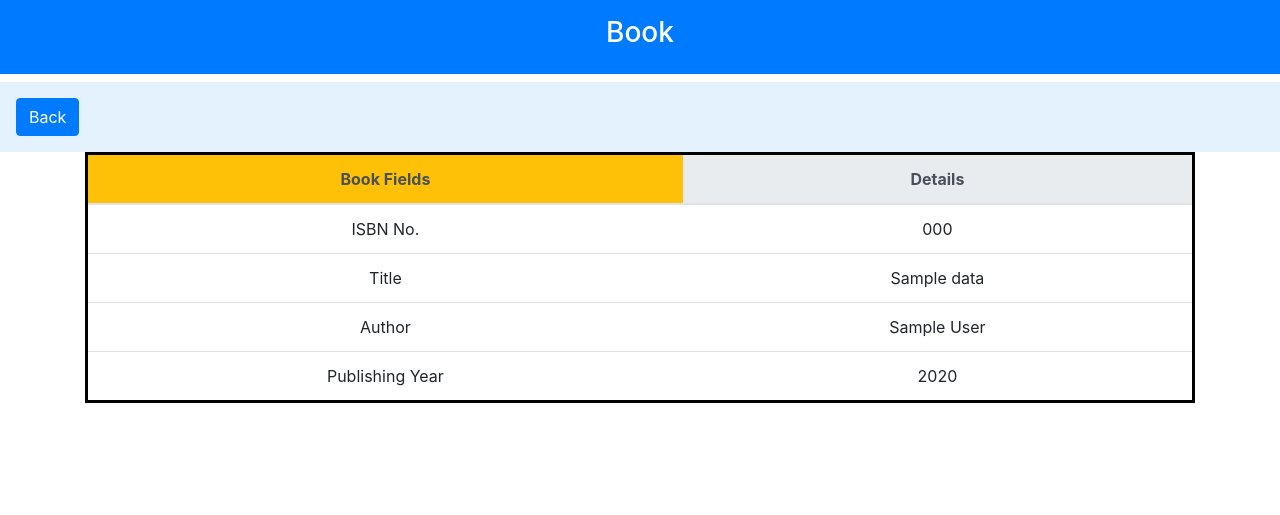
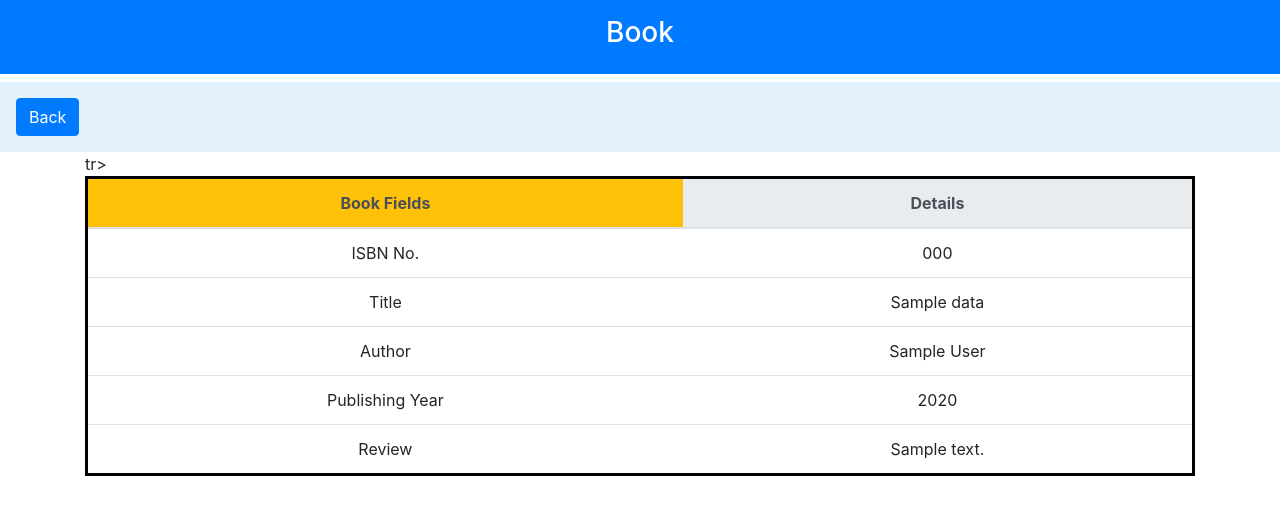
Before and after one commit to geediguntashravya/project1, a Flask app: template templates/book.html in a window 1280 px wide. Shown: the top 515 px of the page. Run offline with Flask 2, Linux system fonts and the light colour scheme; the template is opened without the code that fills it: most values are stand-ins (such as "Sample title", 1, 10 or a date in 2020); some libraries are stand-ins or nearby versions.

Commit message:
changed display

```diff
--- a/templates/book.html
+++ b/templates/book.html
@@ -53,6 +53,10 @@
                         <td>Publishing Year</td>
                         <td>{{data.year}}</td>
                     </tr>
+                    tr>
+                        <td>Review</td>
+                        <td>{{data.review}}</td>
+                    </tr>
 
                 </tr>
             </tbody>
```
Also changed, not shown: 2 other files.
